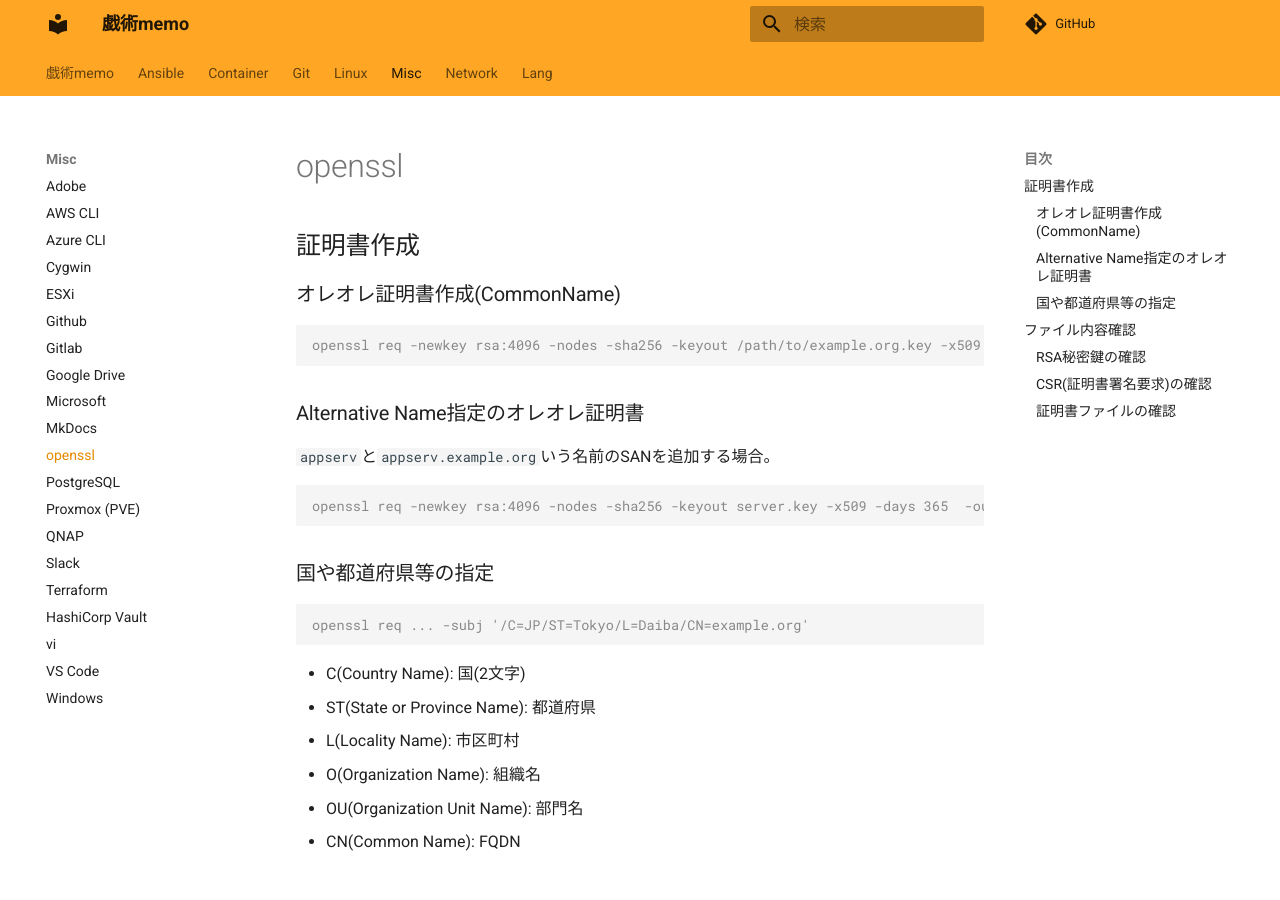
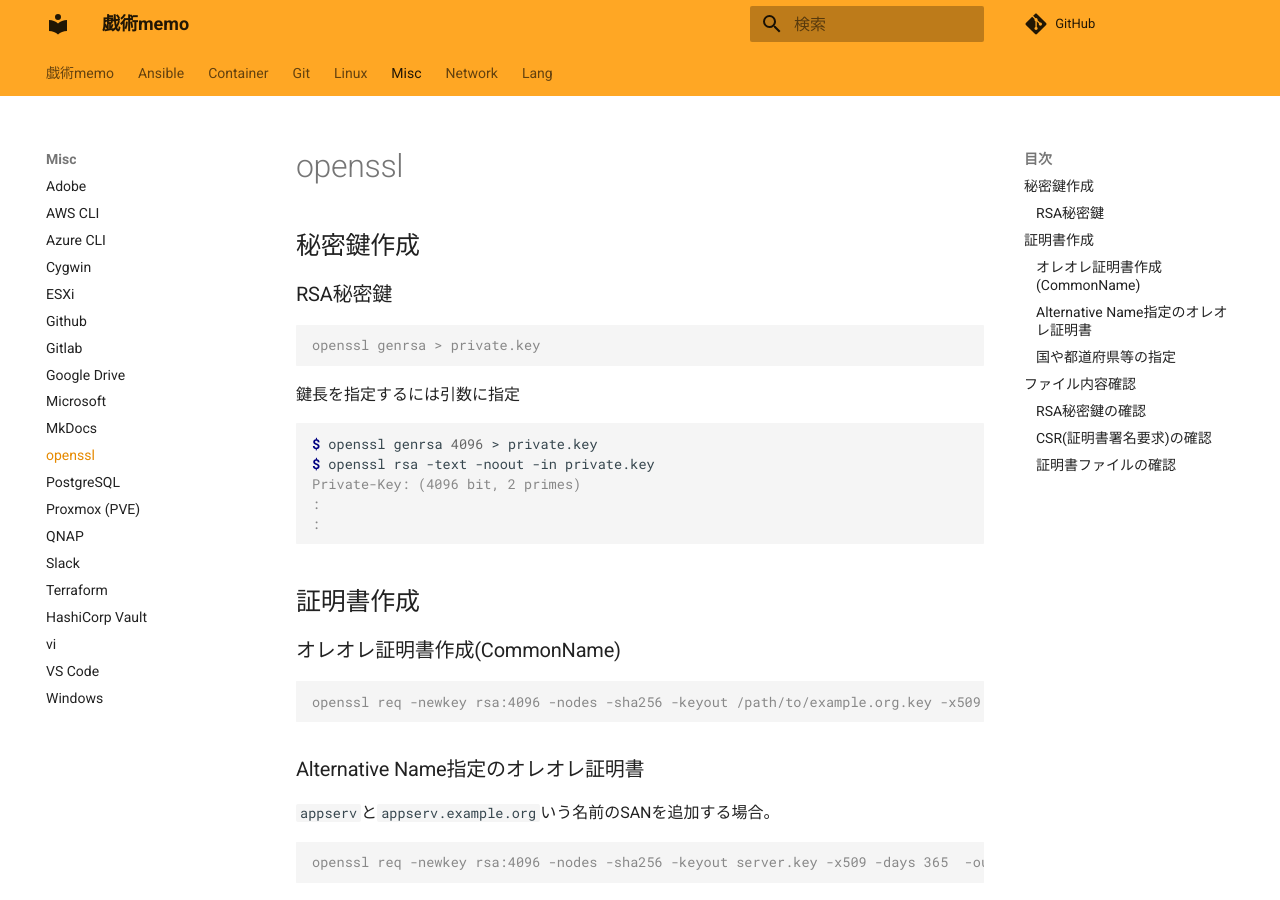
Before and after one commit to zaki-lknr/docs, an MkDocs documentation site: the page built from docs/Misc/openssl.md, in a window 1280 px wide and 900 px high. Built offline with MkDocs 1.6.1 and Material for MkDocs 9.7.7, drawn with Linux system fonts in a browser that asks for light colours; comment, search, counter and statistics services are not loaded.

Commit message:
add: misc/openssl: rsa秘密鍵の作成

````diff
--- a/docs/Misc/openssl.md
+++ b/docs/Misc/openssl.md
@@ -1,4 +1,22 @@
 # openssl
+
+## 秘密鍵作成
+
+### RSA秘密鍵
+
+```console
+openssl genrsa > private.key
+```
+
+鍵長を指定するには引数に指定
+
+```console
+$ openssl genrsa 4096 > private.key
+$ openssl rsa -text -noout -in private.key
+Private-Key: (4096 bit, 2 primes)
+:
+:
+```
 
 ## 証明書作成
 
````
